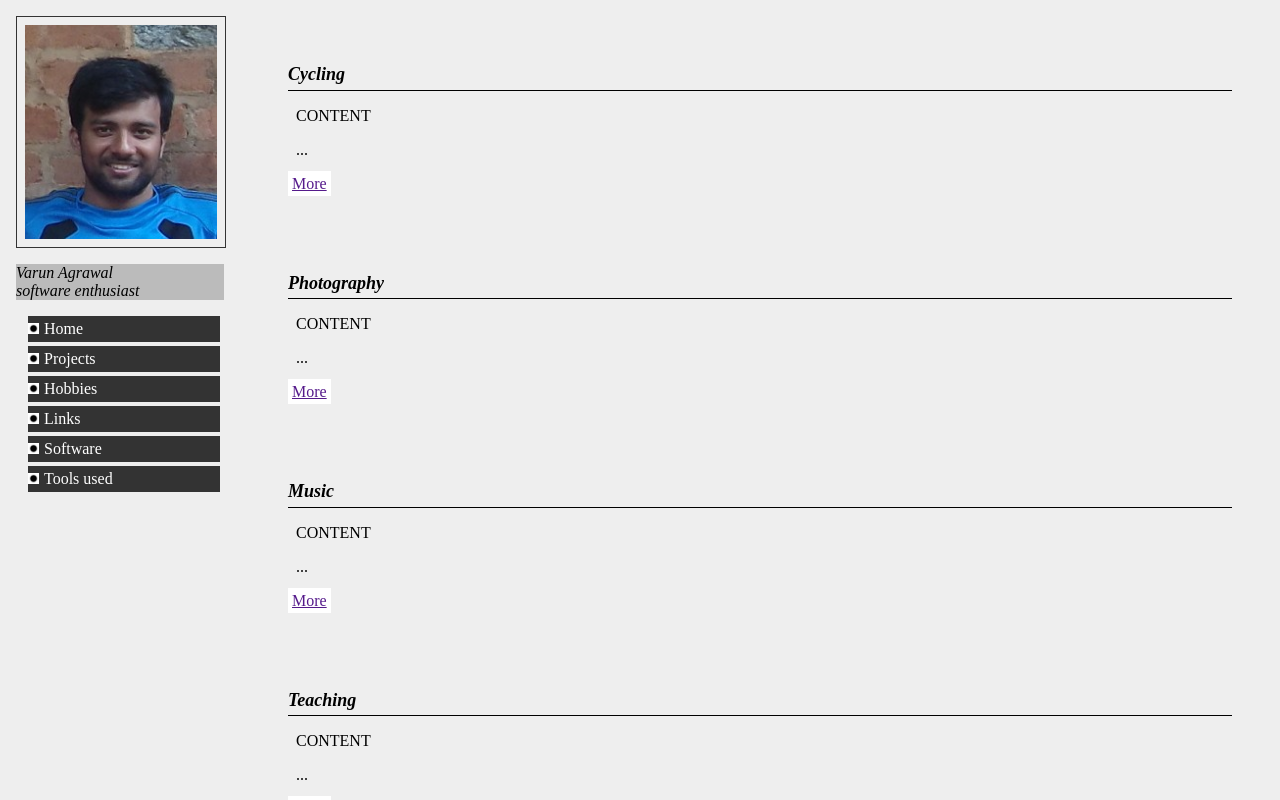
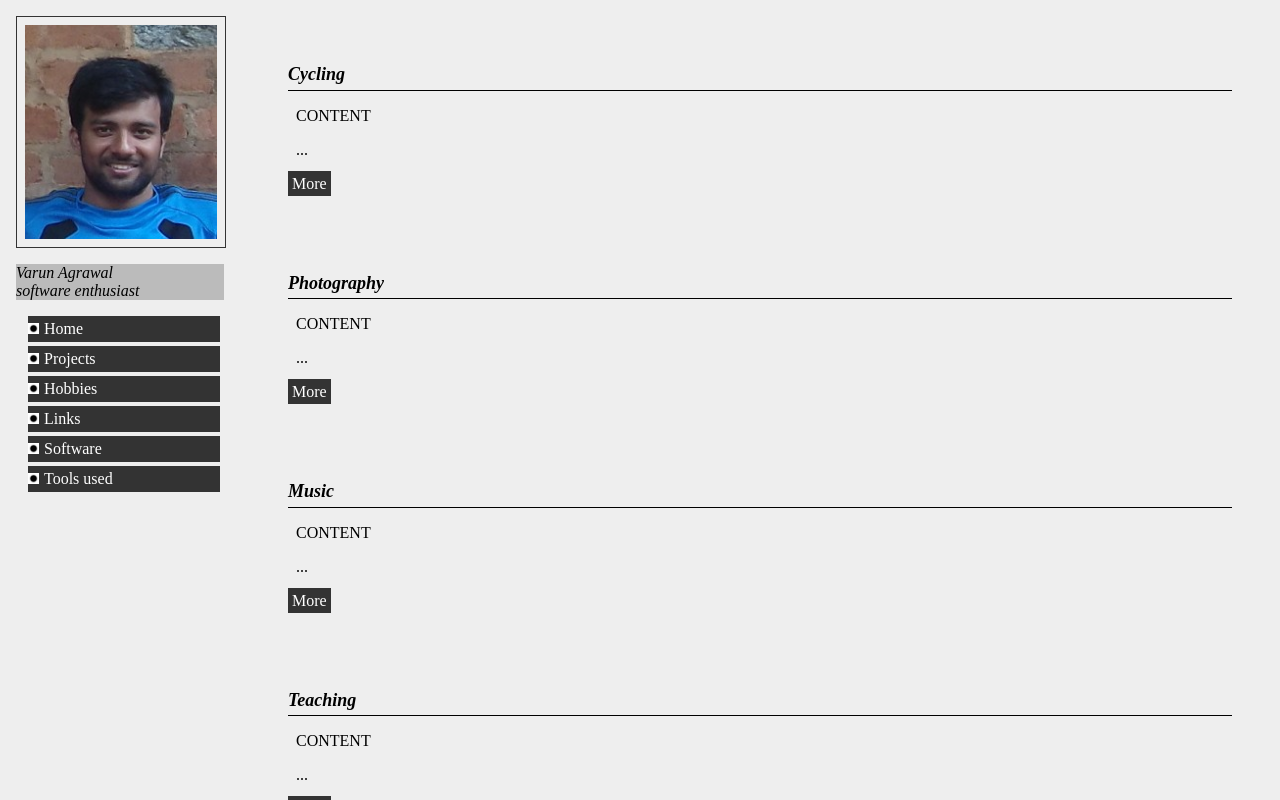
Before and after one commit to varun729/varun729.github.com, a plain HTML site: page content/hobby/index.html in a window 1280 px wide. Drawn offline with Linux system fonts and the light colour scheme.

Commit message:
modified CSS for the links

```diff
--- a/css/homepage.css
+++ b/css/homepage.css
@@ -119,8 +119,17 @@
 
 #item .link {
 font: italic normal serif;
-background-color:#ffffff;
+background-color:#333333;
 padding:0.25em;
+}
+
+#item .link a {
+color: #ffffff;
+text-decoration: none;
+}
+
+#item .link a:hover {
+color: #888888;
 }
 
 #item pre {
```
